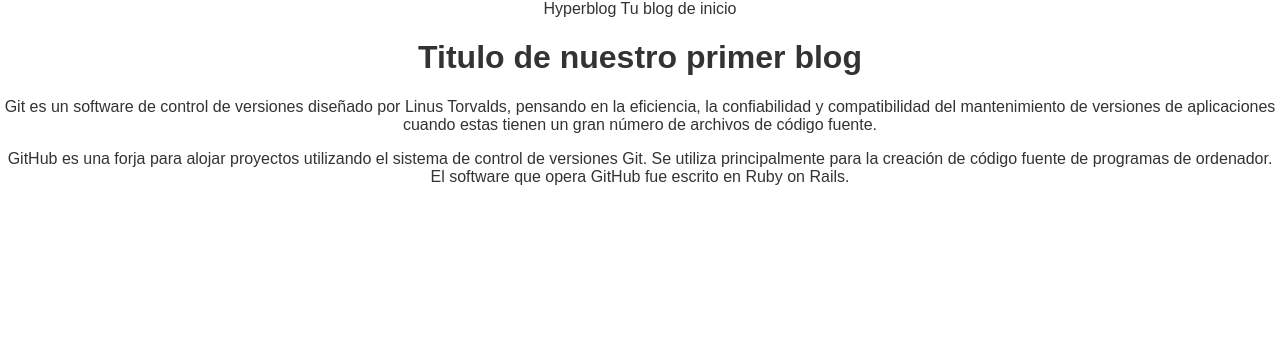
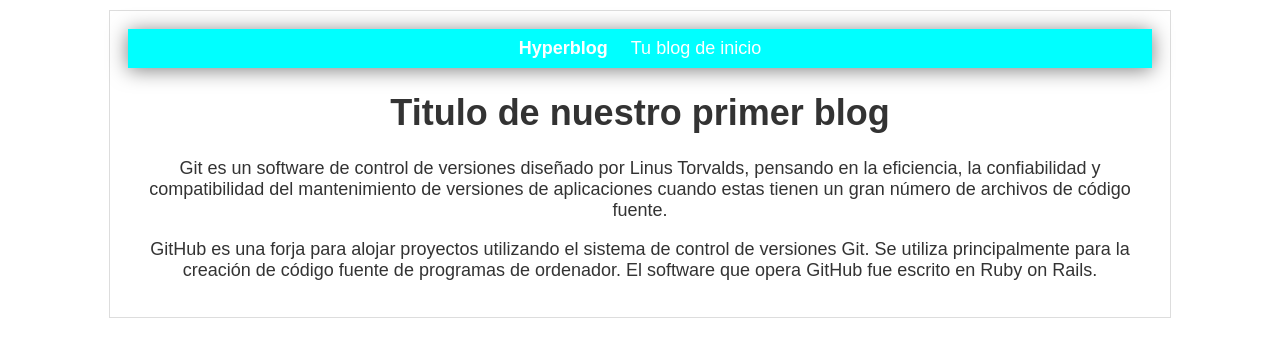
Before and after one commit to brk-code/blog, a plain HTML site: page inicio.html in a window 1280 px wide. Drawn offline with Linux system fonts and the light colour scheme.

Commit message:
main - v2

```diff
--- a/estilos.css
+++ b/estilos.css
@@ -3,13 +3,34 @@ body
     color: #333;
     text-align: center;
     font-family: "arial";
-    font-size: 16px;
+    font-size: 18px;
     margin: 0;
     padding: 0;
 }
 
-#
+#cabecera
 {
-    background: papayawhip;
+    background: aqua;
     box-shadow: 0px 2px 20px 0px rgba(0,0,0,0.5);
+    color: white;
+    font-weight: bold;
+    margin: 0;
+    padding: 0.5em
 }
+
+#cabecera #tagline
+{
+    padding: 0 0 0 1em;
+    font-weight: normal;
+    font-size: 1  eem;
+}
+
+#container
+{
+    width: 80%;
+    padding: 1em;
+    text-align: center;
+    border: 1px solid #DDD;
+    margin: auto;
+    margin-top: 10px;
+}
--- a/inicio.html
+++ b/inicio.html
@@ -8,7 +8,7 @@
     <link rel="stylesheet" href="estilos.css">
 </head>
 <body>
-    <div id="containter">
+    <div id="container">
         <div id="cabecera">Hyperblog <span id="tagline">Tu blog de inicio</span></div>
         <div id="post">
             <h1>Titulo de nuestro primer blog</h1>
```
